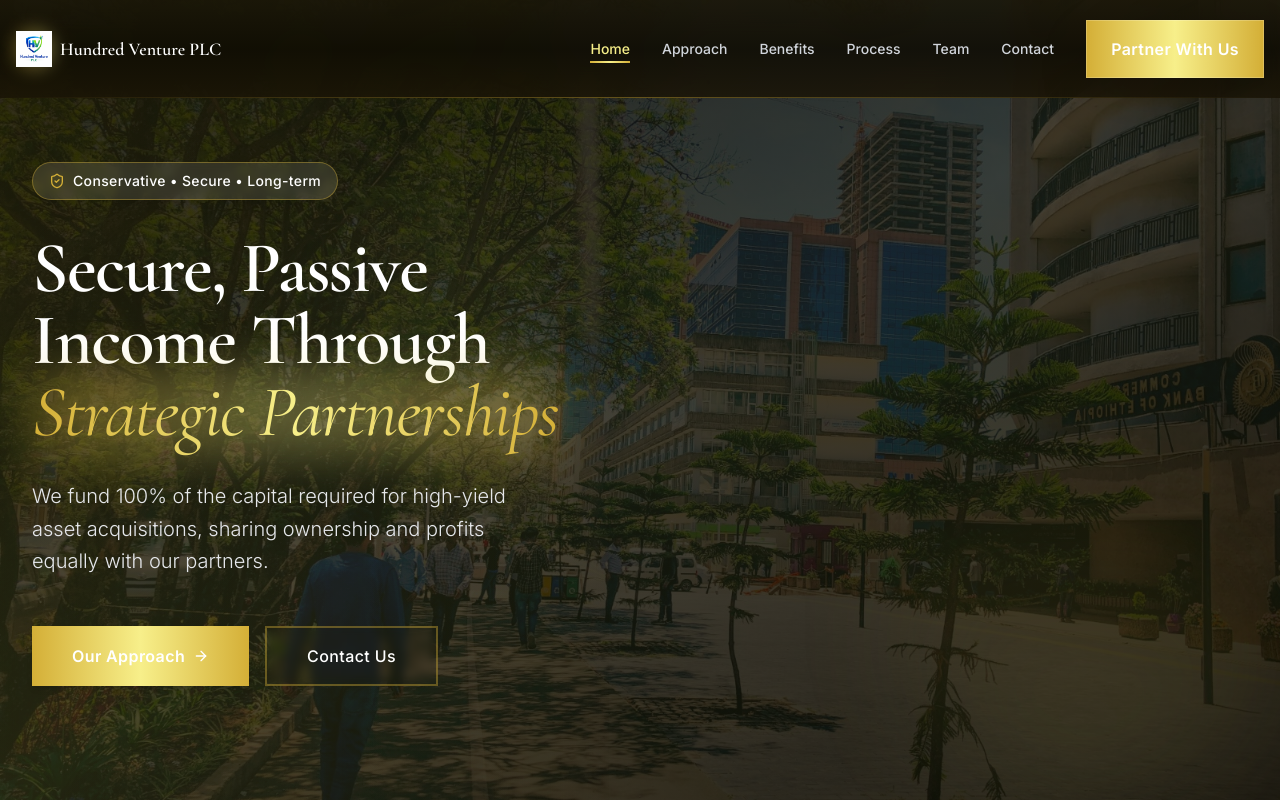
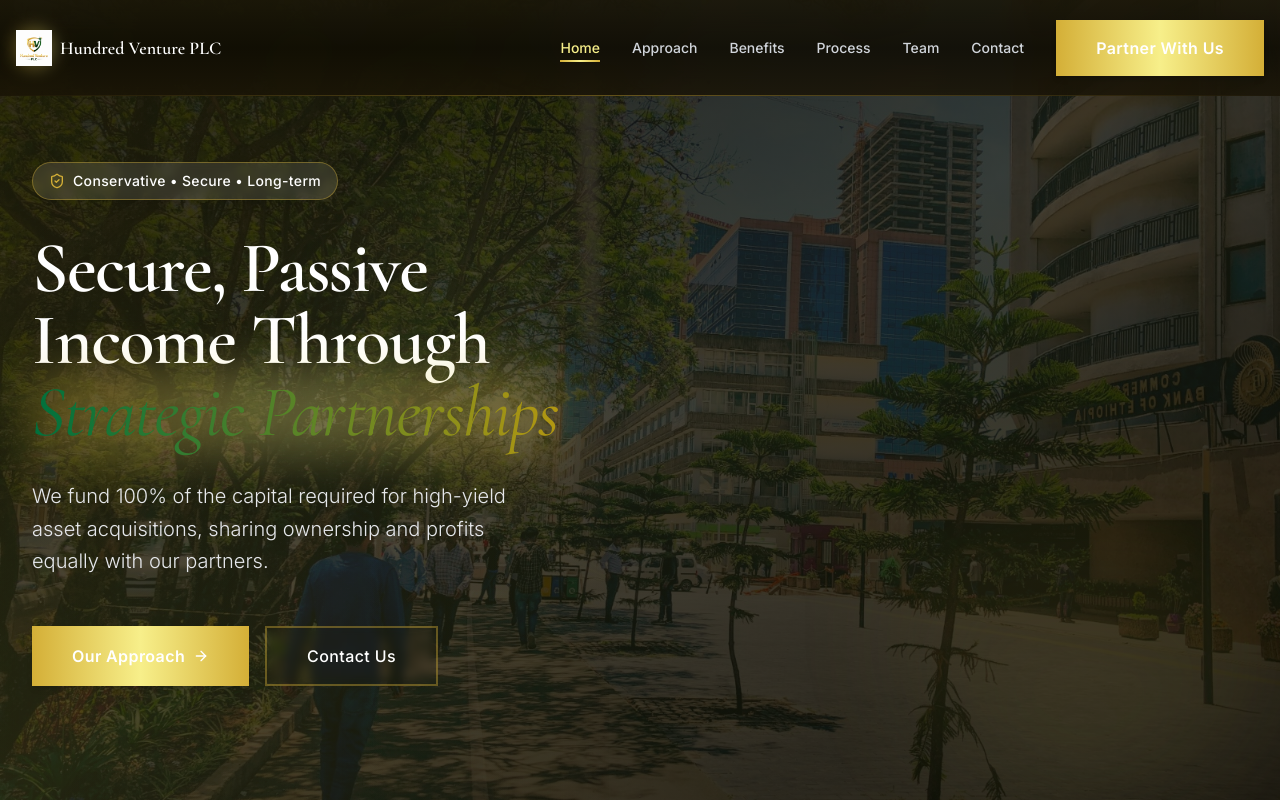
Before and after one commit to kaleb-menbere/100venture-plc, a React (Vite) app: page / in a window 1280 px wide. Shown: the top 800 px of the page. Built offline with nearby package versions, Linux system fonts and the light colour scheme.

Commit message:
final change

```diff
--- a/src/components/ContactSection.tsx
+++ b/src/components/ContactSection.tsx
@@ -218,14 +218,17 @@ export function ContactSection() {
                     />
                   </div>
 
+
 {/* Submit Button */}
-                  <div className="relative group/btn">
-                    <div className="absolute -inset-0.5 md:-inset-1 bg-gradient-to-r from-[#d4af37] via-[#f7ef8a] to-[#d4af37] rounded-lg md:rounded-xl blur opacity-40 group-hover/btn:opacity-60 transition-all duration-300"></div>
+<div className="relative group/btn w-full">
+  <div className="absolute -inset-0.5 md:-inset-1 bg-gradient-to-r from-[#d4af37] via-[#f7ef8a] to-[#d4af37] rounded-lg md:rounded-xl blur opacity-30 group-hover/btn:opacity-0 transition-opacity duration-300"></div>
+  <div className="absolute -inset-0.5 md:-inset-1 bg-gradient-to-r from-[#00703D] via-[#B29711] to-[#00703D] rounded-lg md:rounded-xl blur opacity-0 group-hover/btn:opacity-50 transition-opacity duration-300"></div>
   <Button
     type="submit"
-                      className="relative w-full bg-gradient-to-r from-[#d4af37] via-[#f7ef8a] to-[#d4af37] text-gray-900 hover:brightness-110 hover:shadow-xl border-0 shadow-lg transition-all duration-300 font-semibold text-sm md:text-base py-3 md:py-4"
+    className="relative w-full overflow-hidden bg-gradient-to-r from-[#d4af37] via-[#f7ef8a] to-[#d4af37] text-gray-900 hover:bg-gradient-to-r hover:from-[#00703D] hover:via-[#B29711] hover:to-[#00703D] hover:text-white hover:brightness-110 hover:shadow-lg shadow-md transition-all duration-300 font-semibold text-sm px-6 py-2.5 group/button"
   >
-                      Send Inquiry
+    <span className="relative z-10">Send Inquiry</span>
+    <span className="absolute inset-0 bg-gradient-to-r from-transparent via-white/20 to-transparent opacity-0 group-hover/button:opacity-100 transition-opacity duration-300"></span>
   </Button>
 </div>
 
--- a/src/components/Footer.tsx
+++ b/src/components/Footer.tsx
@@ -31,7 +31,7 @@ export function Footer() {
               <div className="relative">
                 <div className="absolute -inset-1 bg-gradient-to-r from-[#d4af37] to-[#f7ef8a] rounded-full blur opacity-20"></div>
                 <img
-                  src="/100_Vebture_Logo_(2).png"
+                  src="/100wv.png"
                   alt="Hundred Venture PLC"
                   className="relative h-10 md:h-12 w-auto"
                 />
@@ -60,7 +60,7 @@ export function Footer() {
               {/* Logo with gradient overlay */}
               <div className="relative">
                 <img
-                  src="/100_Vebture_Logo.png"
+                  src="/100wv.png"
                   alt="Hundred Venture PLC Logo"
                   className="relative h-50 md:h-40 w-auto opacity-80 group-hover:opacity-100 transition-all duration-300 group-hover:scale-105"
                 />
--- a/src/components/Hero.tsx
+++ b/src/components/Hero.tsx
@@ -47,9 +47,9 @@ export function Hero() {
             <h1 className="text-6xl lg:text-7xl font-serif font-semibold text-white leading-[1.1] mb-8">
               Secure, Passive Income Through{' '}
               <span className="relative">
-                <span className="relative z-10 italic font-normal bg-gradient-to-r from-[#d4af37] via-[#f7ef8a] to-[#d4af37] bg-clip-text text-transparent">
-                  Strategic Partnerships
-                </span>
+              <span className="relative z-10 italic font-normal bg-gradient-to-r from-[#00703D] 50%, to-[#B29711] 50% bg-clip-text text-transparent">
+                Strategic Partnerships
+              </span>
                 <span className="absolute inset-0 bg-gradient-to-r from-[#d4af37] via-[#f7ef8a] to-[#d4af37] opacity-30 blur-xl"></span>
               </span>
             </h1>
--- a/src/components/Navbar.tsx
+++ b/src/components/Navbar.tsx
@@ -102,7 +102,7 @@ export function Navbar() {
           <div className="relative">
             <div className="absolute -inset-1 rounded-full bg-gradient-to-r from-[#d4af37] to-[#f7ef8a] blur opacity-30 group-hover:opacity-60 transition" />
             <img
-              src="/100_Vebture_Logo_(2).png"
+              src="/100wv.png"
               className="relative h-9 w-auto group-hover:scale-105 transition"
               alt="Hundred Venture"
             />
@@ -135,13 +135,17 @@ export function Navbar() {
               </button>
             );
           })}
-
-          <Button
-            onClick={() => scrollTo('#contact')}
-            className="bg-gradient-to-r from-[#d4af37] via-[#f7ef8a] to-[#d4af37] text-gray-900 font-semibold px-6 py-2"
-          >
-            Partner With Us
-          </Button>
+<Button
+  variant="secondary"
+  onClick={() =>
+    document
+      .getElementById('contact')
+      ?.scrollIntoView({ behavior: 'smooth' })
+  }
+  className="bg-gradient-to-r from-[#d4af37] via-[#f7ef8a] to-[#d4af37] text-gray-900 hover:brightness-110 hover:shadow-lg shadow-md transition-all duration-300 font-semibold"
+>
+  Partner With Us
+</Button>
         </div>
 
         {/* Mobile Button */}
```
Also changed, not shown: public/100v.png (added), public/100wv.png (added). Lines whose indentation alone changed are shown as unchanged.
